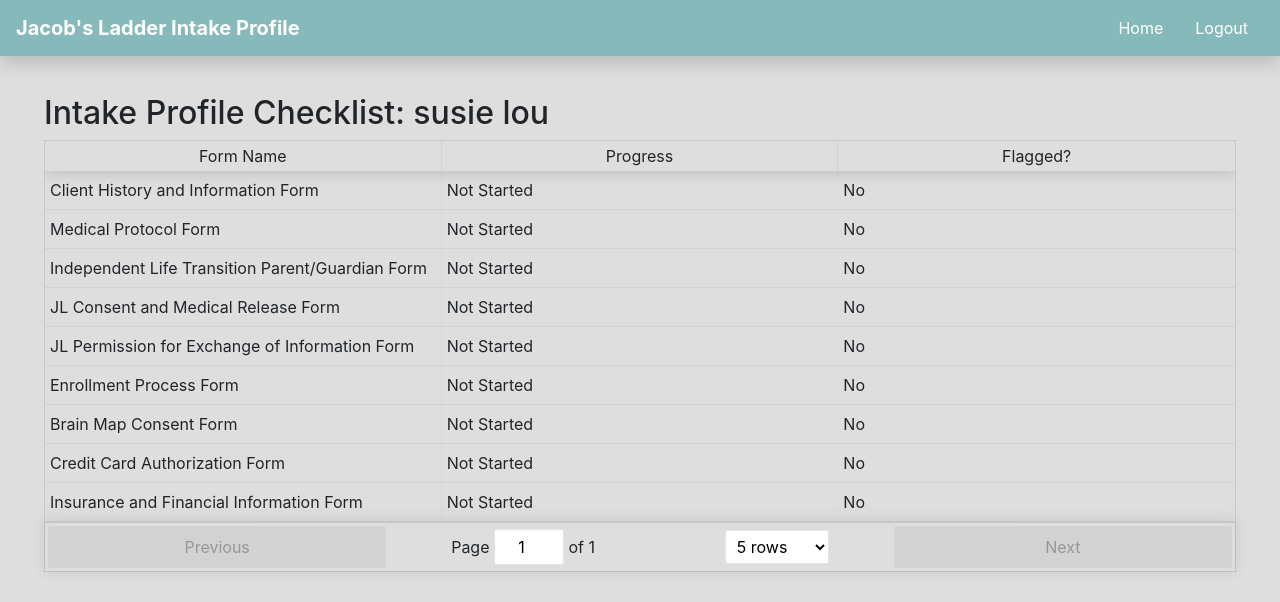
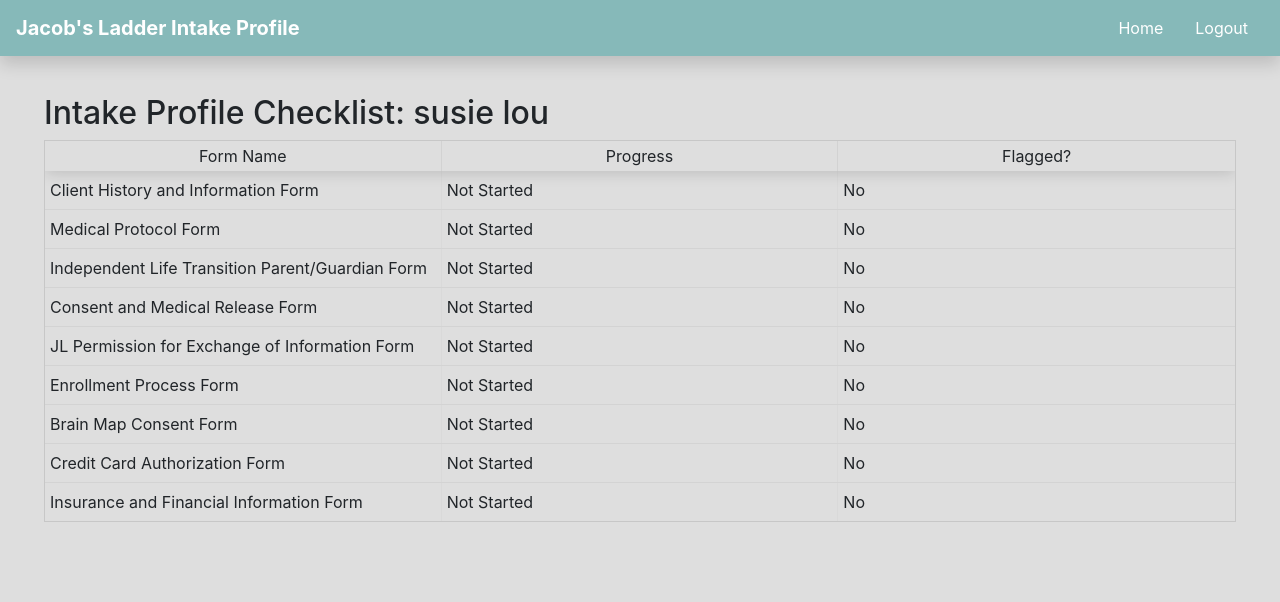
Before and after one commit to JacobsLadderIntake/FrontEndReact, a React (Create React App) app: page /parenthome in a window 1280 px wide. Shown: the top 602 px of the page. Built offline with nearby package versions, Linux system fonts and the light colour scheme.

Commit message:
click on name of form in parent table to get to form

```diff
--- a/src/Parent-Home/ParentTable.js
+++ b/src/Parent-Home/ParentTable.js
@@ -20,7 +20,7 @@ class ParentTable extends Component {
                 progress: 'Not Started',
                 flag: 'No'
             }, {
-                name: 'JL Consent and Medical Release Form',
+                name: 'Consent and Medical Release Form',
                 progress: 'Not Started',
                 flag: 'No'
             }, {
@@ -58,7 +58,15 @@ class ParentTable extends Component {
         };
     }
 
-    handleClick() {
+    handleClick(row, event) {
+        event.preventDefault();
+        if (row.name === "Brain Map Consent Form") {
+            this.props.history.push("/bmc");
+        } else if (row.name === "Enrollment Process Form") {
+            this.props.history.push("/ep");
+        } else if (row.name === "Consent and Medical Release Form") {
+            this.props.history.push("/cmr");
+        }
         // console.log(this.state.data.name);
         // need to figure out how to access the row that has been clicked on, not sure how to do that though
     }
@@ -77,7 +85,15 @@ class ParentTable extends Component {
                     data={this.state.data}
                     columns={this.state.columns}
                     defaultPageSize={9}
-                    onClick= {this.handleClick()}
+                    showPagination={false}
+                    getTdProps={(state, rowInfo) => {
+                        return {
+                            //style: {background rowInfo.progress === "In Progress" ? #DEDEDD : #DEDEDE}
+                            onClick: (e) => {
+                                console.log(rowInfo);
+                                this.handleClick(rowInfo.original, e);}
+                        }
+                    }}
                 />
             </div>
         );
```
Also changed, not shown: 1 other file (tests, documents, lock files or other folders).
